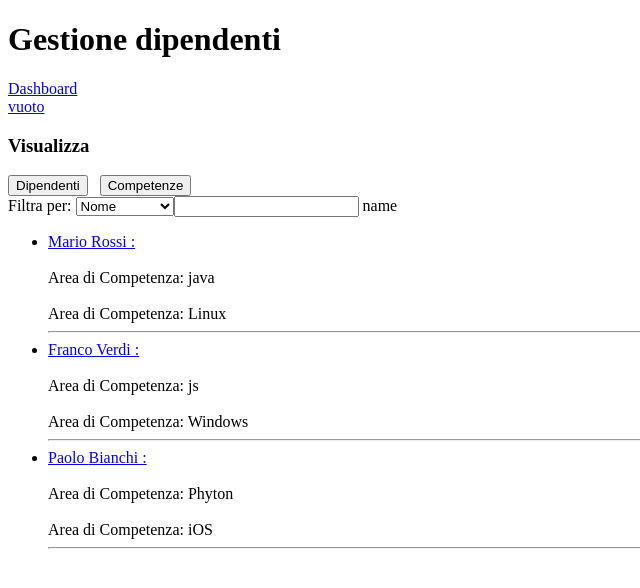
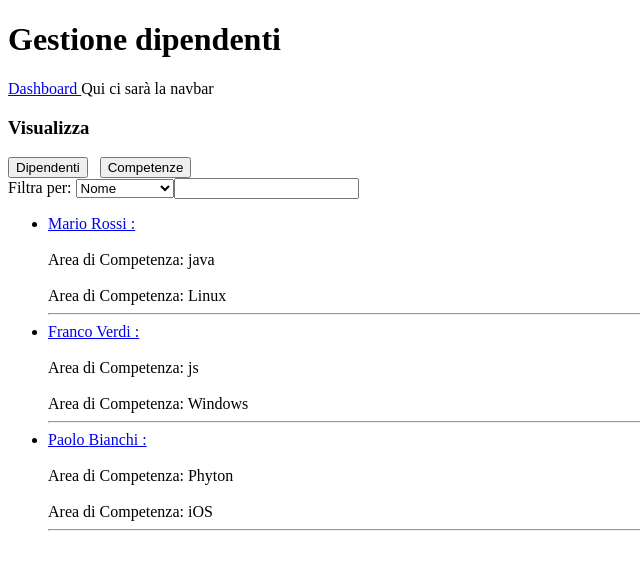
Before and after one commit to plansoft-it/GestioneCompetenze, an Angular app in the folder Angular/GestioneCompetenze/: page /view-search in a window 1280 px wide. Shown: the top 588 px of the page, without its empty margins (0-640 px from the left). Built offline with nearby package versions, Linux system fonts and the light colour scheme.

Commit message:
Ultime Modifiche

```diff
--- a/Angular/GestioneCompetenze/src/app/app.component.html
+++ b/Angular/GestioneCompetenze/src/app/app.component.html
@@ -2,9 +2,8 @@
 
 <h1>{{title}}</h1>
 <nav>
-  <a routerLink="/dashboard">Dashboard</a>
+  <a routerLink="/dashboard">Dashboard </a> Qui ci sarà la navbar
   <br>
-  <a routerLink="">vuoto</a>
 </nav>
 
 <router-outlet></router-outlet>  <!-- Essenziale per far funzionare le route -->
--- a/Angular/GestioneCompetenze/src/app/dipendenti-inteface.ts
+++ b/Angular/GestioneCompetenze/src/app/dipendenti-inteface.ts
@@ -1,5 +1,6 @@
 export interface Dipendente {
     userName: string;
+    userSurname: string;
     id?:number;
     competenceUser:{nameComp: string, area: string, level: number} []    //l ho messo opzionale perchè magari ancora non ha comptenze
 }                                                                          //ricordati sempre il tipo
--- a/Angular/GestioneCompetenze/src/app/view-search/view-search.component.html
+++ b/Angular/GestioneCompetenze/src/app/view-search/view-search.component.html
@@ -14,8 +14,8 @@
 
     <input [(ngModel)]="searchedValue" type="text">
 
-    {{selectedOption}}
-    {{searchedValue}}
+
+
 
     <ul>
         <ng-container *ngFor="let emp of employees; let i=index">
@@ -60,8 +60,7 @@
 
     <input [(ngModel)]="searchedValue" type="text">
 
-    {{selectedOption}}
-    {{searchedValue}}
+
 
     <ul>
 
```
